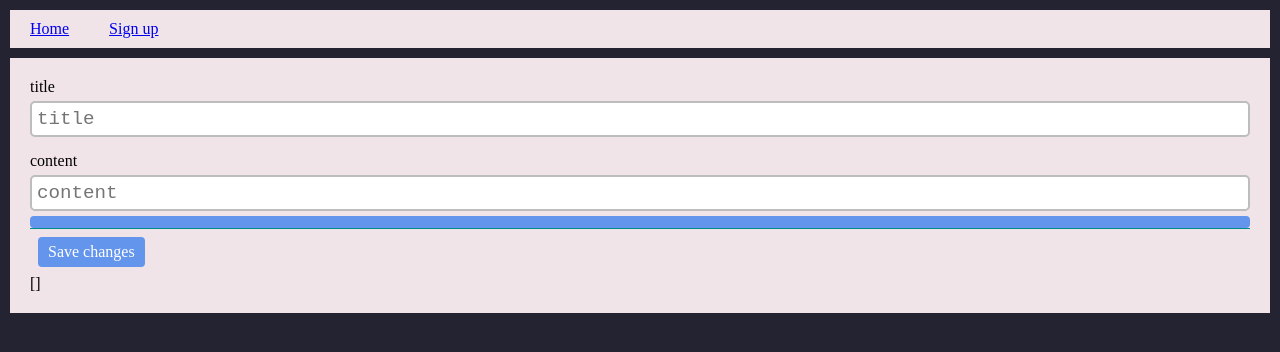
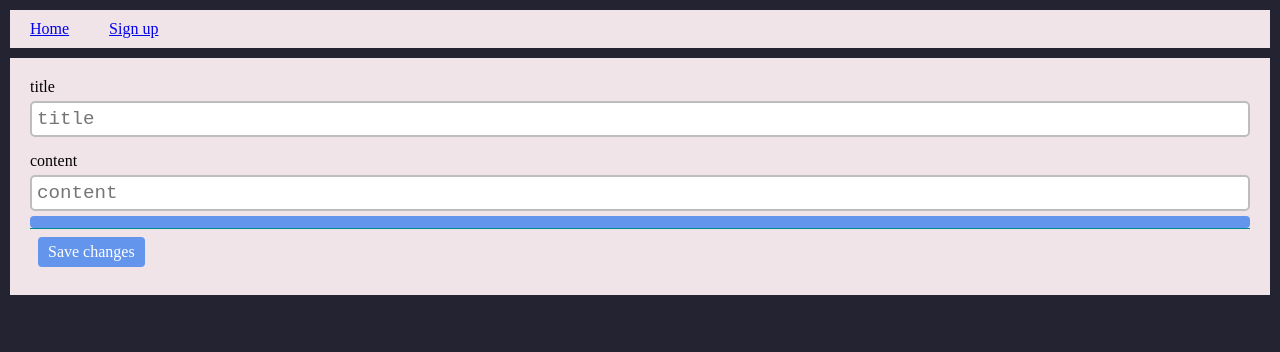
Before and after one commit to alphpkeemik/react-training, a React (Create React App) app: page / in a window 1280 px wide. Shown: the top 352 px of the page. Built offline with nearby package versions, Linux system fonts and the light colour scheme.

Commit message:
remove todo context

```diff
--- a/src/App.js
+++ b/src/App.js
@@ -2,42 +2,14 @@ import './App.css';
 import React from 'react';
 import Router from "./pages";
 import Navbar from "./components/Navbar";
-import TodoContext from "./contexts/TodoContext";
 
 const App = () => {
 
-    const [todos, setTodos] = React.useState([
-       /* {
-            id: 'default',
-            title: 'some',
-            content: '',
-            done: false,
-        }*/
-    ])
-    const editTodo = (id, changes) => {
-        setTodos((prevState) => {
-            return prevState.map(todo => {
-                if (id !== todo.id) {
-                    return todo;
-                }
-                return {
-                    ...todo,
-                    ...changes,
-                }
-            });
-        })
-    }
-    const getTodoById = id => todos.find(todo => todo.id === id);
     return (
         <div className="App">
             <Navbar/>
             <section className="content">
-                <TodoContext.Provider value={{todos, setTodos, getTodoById, editTodo}}>
-                    <Router/>
-                    <pre>
-                          {JSON.stringify(todos)}
-                    </pre>
-                </TodoContext.Provider>
+                <Router/>
             </section>
         </div>
     );
--- a/src/contexts/TodoContext.js
+++ /dev/null
@@ -1,16 +0,0 @@
-import {createContext} from "react"
-
-
-
-const TodoContext = createContext({
-    todos: [
-
-    ],
-    setTodos: (todos) => {
-
-    },
-    getTodoById: (id) => ({}),
-    editTodo: (id, changes) => {},
-})
-
-export default TodoContext;
--- a/src/pages/EditTodo.js
+++ b/src/pages/EditTodo.js
@@ -1,6 +1,5 @@
 import React from "react";
 import {useParams, useNavigate} from "react-router-dom";
-import TodoContext from "../contexts/TodoContext";
 import Input from "../components/Input";
 import Form from "../components/Form";
 import Button from "../components/Button";
@@ -8,7 +7,7 @@ import Button from "../components/Button";
 function EditTodo() {
     const {id} = useParams();
     const navigate = useNavigate();
-    const {getTodoById, editTodo} = React.useContext(TodoContext)
+    const {getTodoById, editTodo} = React.useContext([])
     const todo = React.useMemo(() => {
         return getTodoById(id)
     }, [getTodoById, id])
```
